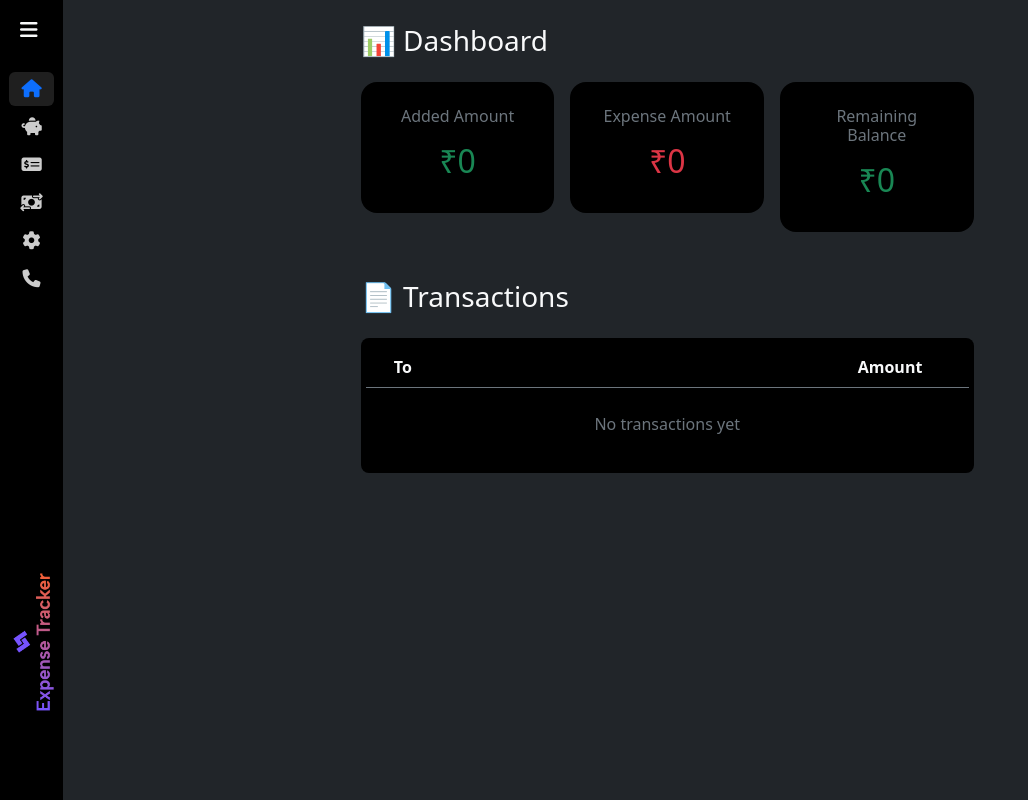
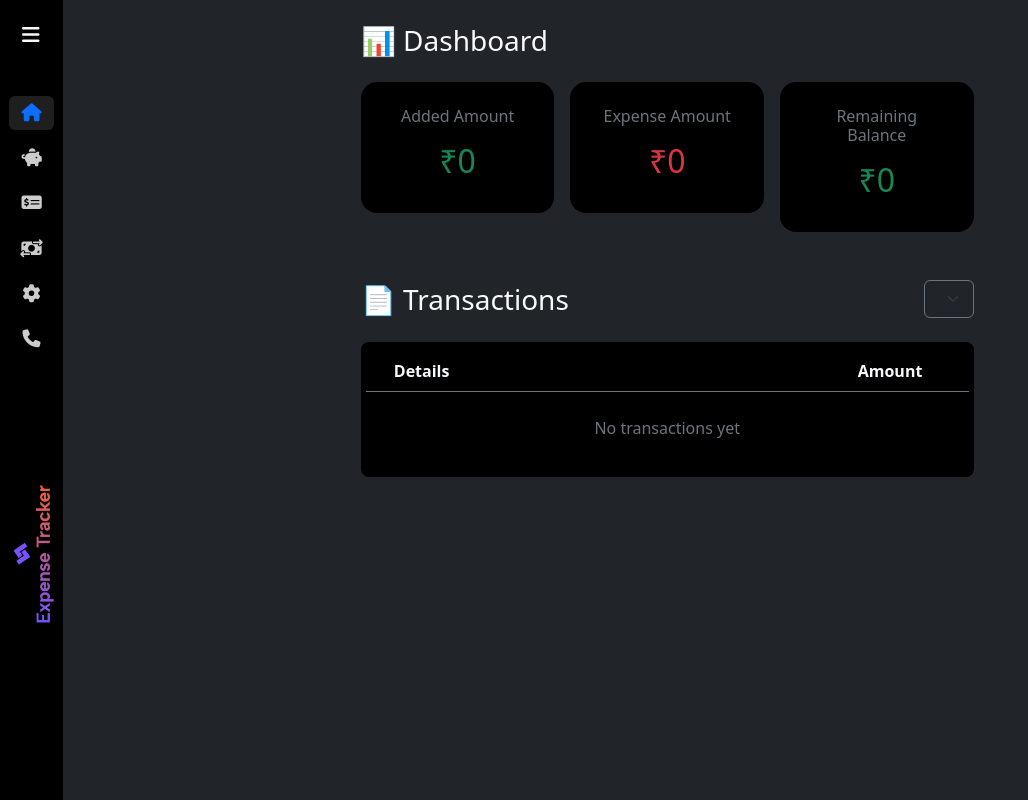
Before and after one commit to kunnal-singhh/ExpenseTracker, a React (Vite) app: page / in a window 1280 px wide. Shown: the whole page, without its empty margins (0-1028 px from the left). Built offline with nearby package versions, Linux system fonts and the light colour scheme.

Commit message:
filter added

```diff
--- a/src/App.css
+++ b/src/App.css
@@ -24,7 +24,7 @@
 /* Toggle Button */
 .toggle-btn {
   position: absolute;
-  top: 15px;
+  top: 20px;
   left: 20px;
   background: none;
   border: none;
@@ -40,7 +40,7 @@
 /* Profile */
 .profile-img {
   width: 90px;
-  margin: 15px auto;
+  margin: 20px auto;
   border-radius: 50%;
   display: block;
 }
@@ -50,16 +50,16 @@
 .menu {
   display: flex;
   flex-direction: column;
-  gap: 18px;
-  margin-top: 50px;
-  padding-left: 1.5rem;
+  gap: .2rem;
+  margin-top: 1.5rem;
+  padding: 0 1.5rem;
 }
 
 .sidebar.collapsed .menu {
   align-items: center;
-  padding-left: 0;
-  margin-top: 70px;
-  gap: 28px;
+  padding: 0;
+  margin-top: 3rem;
+  gap: .7rem;
 }
 
 .menu a {
@@ -92,8 +92,7 @@
 /* ================= LOGO ================= */
 
 .logo-area {
-  position: absolute;
-  bottom: 80px;
+ margin-top: 5rem;
   width: 100%;
   text-align: center;
   display: flex;
@@ -101,7 +100,7 @@
 }
 
 .sidebar.collapsed .logo-area {
-  bottom: 120px;
+  margin-top: 10rem;
 }
 
 .logo {
@@ -178,3 +177,14 @@
     margin-left: 0 !important;
   }
 } */
+
+.success-msg {
+  opacity: 0;
+  transform: translateY(-10px);
+  transition: opacity 0.3s ease, transform 0.3s ease;
+}
+
+.success-msg.show {
+  opacity: 1;
+  transform: translateY(0);
+}
--- a/src/components/SideMenu.jsx
+++ b/src/components/SideMenu.jsx
@@ -35,13 +35,7 @@ const SideMenu = () => {
   return (
     <>
 
-      {/* Toggle Button */}
-      <button
-        className=" toggle-btn text-light " style={{zIndex:'11'}}
-        onClick={handleToggle}
-      >
-        <i className="fa-solid fa-bars"></i>
-      </button>
+
      <div
       className={`sidebar bg-black text-light d-flex flex-column  ${
         collapsed ? "collapsed" : ""
@@ -63,15 +57,15 @@ const SideMenu = () => {
       </div>
 
       {/* Toggle Button */}
-      {/* <button
+      <button
         className="toggle-btn text-light"
         onClick={handleToggle}
       >
         <i className="fa-solid fa-bars"></i>
-      </button> */}
+      </button>
 
       {/* Menu Links */}
-      <div className="menu d-flex flex-column mt-4 gap-1">
+      <div className="menu d-flex flex-column ">
 
         <NavLink to="/" className="menu-link">
           <i className="fa-solid fa-house"></i>
@@ -106,7 +100,7 @@ const SideMenu = () => {
       </div>
 
       {/* Logo */}
-      <div className="logo-area mt-auto text-center py-3">
+      <div className="logo-area  text-center py-3">
         <img
           src={ETlogo}
           alt="ET Logo"
--- a/src/pages/AddBalance.jsx
+++ b/src/pages/AddBalance.jsx
@@ -6,11 +6,15 @@ const AddBalance = () => {
 
   const [amount, setAmount] = useState("");
   const [to, setTo] = useState("");
+  const [success,setSuccess]=useState(false)
 
     const balance = transactions.reduce((acc, t) => acc + t.amount, 0);
   const add = (e) => {
     e.preventDefault();
-    if ( !to || !amount) return;
+      if (!to || !amount || amount <= 0) {
+    alert("Amount must be greater than 0");
+    return;
+      }
 
     addTransactions({
       id: Date.now(),
@@ -20,14 +24,26 @@ const AddBalance = () => {
       time: new Date().toLocaleTimeString(),
     });
 
+   setSuccess(true);
 
+setTimeout(() => {
+  setSuccess(false);
+}, 2000);
     setTo("");
     setAmount("");
+
   };
 
   return (
     <div className=" text-light mt-4  ">
-      <h3 className="mb-4">➕ Add Balance</h3>
+      <h3 className="mb-4 ">➕ Add Balance <div className={`success-msg ${success ? "show" : ""}`}>
+  {success && (
+    <h4 className="text-success text-center mt-2">
+      Success
+    </h4>
+  )}
+</div>
+</h3>
 
       <div className="card bg-black text-light p-4 rounded-4 ">
         <form onSubmit={add} className="d-flex flex-column gap-3">
@@ -35,7 +51,7 @@ const AddBalance = () => {
 
           {/* To */}
           <div>
-            <label className="form-label">To</label>
+            <label className="form-label">From</label>
             <input
               type="text"
               className="form-control bg-dark text-light border-secondary"
--- a/src/pages/AddExpense.jsx
+++ b/src/pages/AddExpense.jsx
@@ -8,6 +8,7 @@ const AddExpense = () => {
 
   const [to, setTo] = useState("");
   const [error, setError] = useState("");
+  const [success,setSuccess]=useState(false)
 
   // ✅ Current balance
   const balance = transactions.reduce((acc, t) => acc + t.amount, 0);
@@ -15,7 +16,10 @@ const AddExpense = () => {
   const add = (e) => {
     e.preventDefault();
 
-    if ( !to || !amount) return;
+       if (!to || !amount || amount <= 0) {
+    alert("Amount must be greater than 0");
+    return;
+      }
 
     // ❌ Balance zero
     if (balance <= 0) {
@@ -39,7 +43,11 @@ const AddExpense = () => {
       time: new Date().toLocaleTimeString(),
     });
 
+   setSuccess(true);
 
+setTimeout(() => {
+  setSuccess(false);
+}, 2000);
     setTo("");
     setAmount("");
     setError("");
@@ -47,7 +55,13 @@ const AddExpense = () => {
 
   return (
     <div className=" text-light mt-4 ">
-      <h3 className="mb-4">➖ Add Expense</h3>
+      <h3 className="mb-4">➖ Add Expense <div className={`success-msg ${success ? "show" : ""}`}>
+  {success && (
+    <h4 className="text-success text-center mt-2">
+      Success
+    </h4>
+  )}
+</div></h3>
 
       <div className="card bg-black text-light p-4 rounded-4  mx-auto">
         <form onSubmit={add} className="d-flex flex-column gap-3">
--- a/src/pages/NotFound.jsx
+++ b/src/pages/NotFound.jsx
@@ -7,10 +7,11 @@ const NotFound = () => {
          style={{ minHeight: "100%", backgroundColor: "#121212" }}>
 
       <div
-        className="text-center p-5 rounded-4 "
+        className="text-center p-md-5 p-3 rounded-4 mt-5 "
         style={{
           backgroundColor: "#1e1e1e",
           maxWidth: "500px",
+
           width: "100%",
           boxShadow: "0 0 15px rgba(0,0,0,0.6)"
         }}
--- a/src/pages/Transactions.jsx
+++ b/src/pages/Transactions.jsx
@@ -1,27 +1,49 @@
 import useExpense from "../context/expenseContext";
-
+import { useState } from "react";
 const Transactions = () => {
   const { transactions } = useExpense();
+  const [filterType, setFilterType] = useState("all");
+
+const filteredTransactions = transactions.filter(t => {
+  if (filterType === "income") {
+    return t.amount > 0;
+  }
+
+  if (filterType === "expense") {
+    return t.amount < 0;
+  }
+
+  return true; // all
+});
 
   return (
     <div className="w-100 text-light mt-4 p-0 ">
-      <h3 className="mb-4">📄 Transactions</h3>
+      <h3 className="mb-4 d-flex justify-content-between align-items-center ">📄 Transactions {<select
+  className="form-select bg-dark text-light border-secondary " style={{width:'15px'}}
+  value={filterType}
+  onChange={(e) => setFilterType(e.target.value)}
+>
+  <option value="all">All</option>
+  <option value="income">Income</option>
+  <option value="expense">Expense</option>
+</select>
+}</h3>
 
       <div className="card bg-black text-light rounded-3 p-3 pb-1 ">
 
         {/* Table Header */}
         <div className="row fw-semibold border-bottom border-secondary pb-2 mb-2">
-          <div className="col-5 ms-3">To</div>
+          <div className="col-5 ms-3">Details</div>
           <div className="col-6 text-end">Amount</div>
         </div>
 
         {/* Transactions List */}
-        {transactions.length === 0 ? (
+        {filteredTransactions.length === 0 ? (
           <p className="text-center text-secondary py-3">
             No transactions yet
           </p>
         ) : (
-          transactions.map((t) => (
+          filteredTransactions.map((t) => (
             <div
               key={t.id}
               className="row align-items-center pt-2 pb-2 border-bottom border-secondary rounded-3 bg-dark"
```
